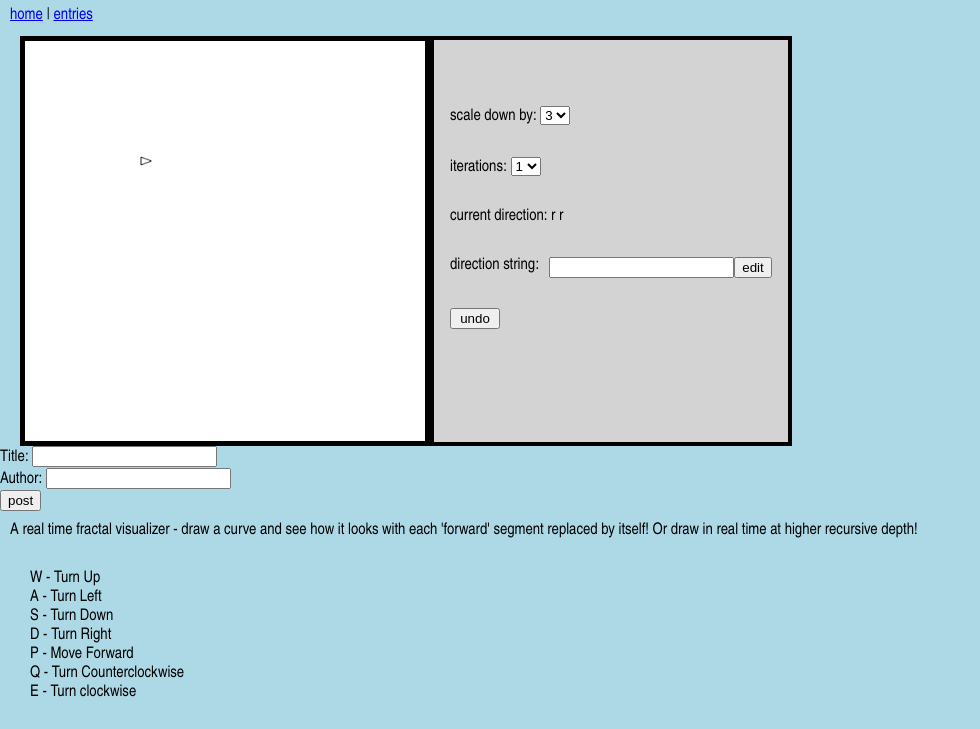
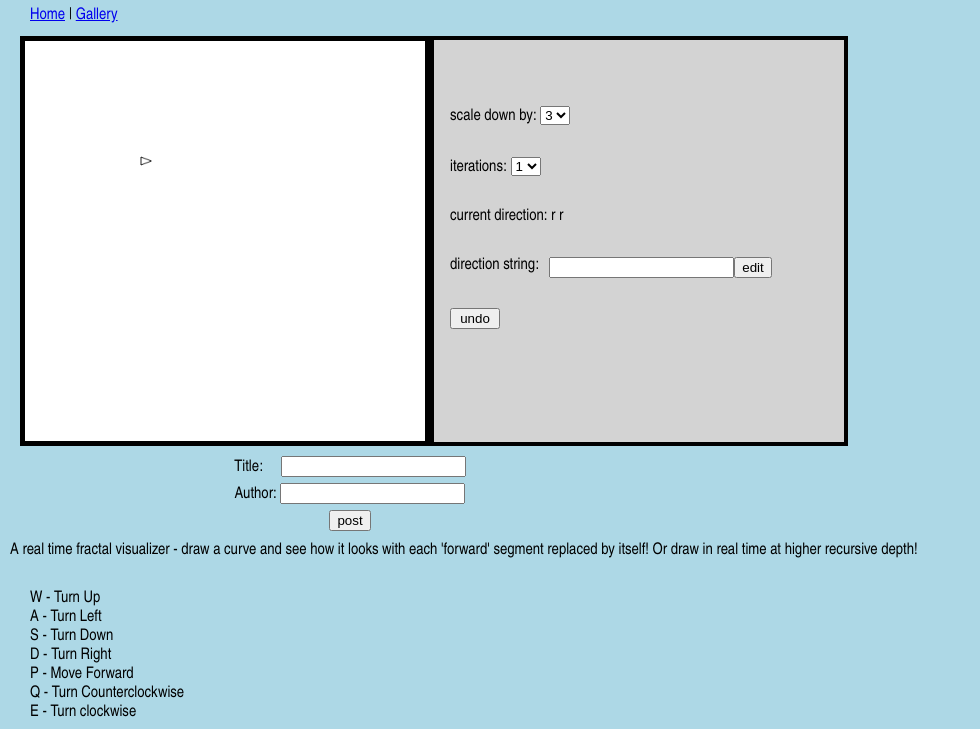
Before and after one commit to ryanwmichaud/Fractals, a website with bundled scripts: page public/index.html in a window 1280 px wide. Shown: the part 71-800 px from the top of the page, without its empty margins (0-980 px from the left). Built offline with nearby package versions, Linux system fonts and the light colour scheme.

Commit message:
style and prepend to gallery

```diff
--- a/public/gallery/gallery.js
+++ b/public/gallery/gallery.js
@@ -17,8 +17,7 @@ function displayData(data){
 
         root.append(title,author,date,instructions)
         root.classList.add('entry')
-        document.body.append(root)
-
+        document.getElementById('feed').prepend(root)
     })
 
 
--- a/public/index.html
+++ b/public/index.html
@@ -9,8 +9,8 @@
     </head>
     <body>
         <header>
-            <p id="heading">Fractal Visualizer <span>By Ryan Michaud</span></p>
-            <p><a href="#">home</a> | <a href="gallery">entries</a></p>
+            <p class="headingText">Fractal Visualizer <span>By Ryan Michaud</span></p>
+            <p><a href="#">Home</a> | <a href="gallery">Gallery</a></p>
         </header>
         <div id="mainCon">
 
@@ -53,15 +53,15 @@
         <div id="postBox">
 
             <form action="" onsubmit="return false" id="postForm">
-                <div>
+                <div id="titleDiv">
                     <label for="title">Title: </label>
                     <input type="text" id="titleBox" name="title"></input>
                 </div>
-                <div>
+                <div id="authorDiv">
                     <label for="author">Author: </label>
                     <input type="text" id="authorBox" name="author"></input>
                 </div>
-                <div>
+                <div id="postBtnDiv">
                     <button id="postBtn">post</button>
                 </div>
 
--- a/public/style.css
+++ b/public/style.css
@@ -7,7 +7,9 @@ body{
 }
 
 
-
+header p {
+    margin-left: 30px;
+}
 
 
 #canvas{
@@ -18,13 +20,13 @@ body{
     border: solid 5px black;
 }
 
-#heading{
+.headingText{
     font-size: 40px;
     margin-left: 40px;
     margin-top: 20px;
     margin-bottom: 0px;
 }
-#heading span{
+.headingText span{
     font-size: 15px;
     margin-left: 20px;
 }
@@ -33,10 +35,12 @@ body{
     display: flex;
     flex-direction: row;
     flex-wrap: nowrap;
+    align-self: center;
 
 }
 
 #inputCon{
+    width: 30%;
     padding: 1em;
     display: flex;
     background-color: lightgrey;
@@ -64,6 +68,30 @@ body{
 #undo{
     width:  50px;
 }
+
+
+
+
+#postForm{
+    margin: 10px 30px 5px 30px;
+    display: flex;
+    flex-direction: column;
+    width: 50%;
+}
+#titleDiv, #authorDiv{
+    margin-bottom: 5px;
+    align-self: center;
+}
+#titleDiv label{
+    margin-right: 14px;
+}
+#postBtnDiv{
+    align-self: center;
+}
+
+
+
+
 #description{
    margin-left: 10px;
 }
@@ -74,5 +102,8 @@ p{
     margin-left: 30px;
 }
 .entry{
-    background-color: aquamarine;
+    margin: 30px;
+    background-color: lightgrey;
+    border: solid 5px black;
+
 }
```
Also changed, not shown: public/gallery/index.html (+7 -1 lines).
